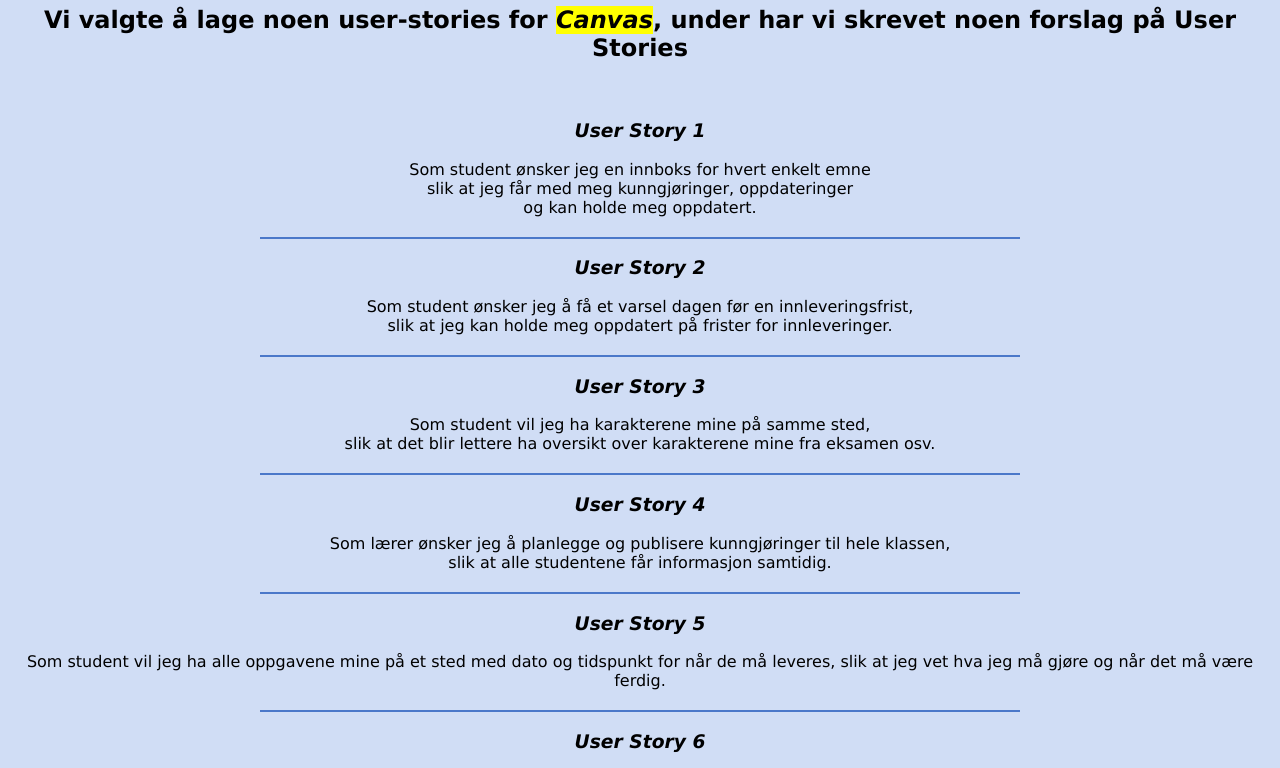
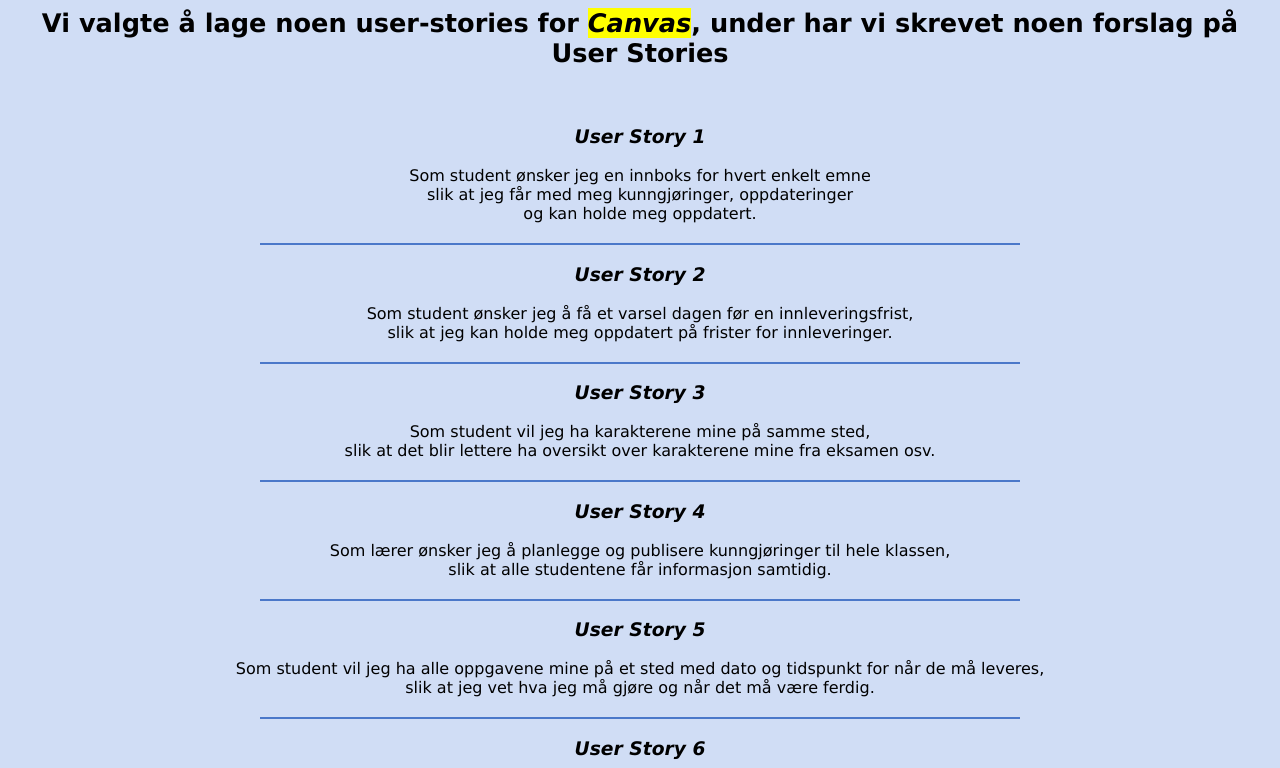
Before and after one commit to imranevci1907/Webogsystemutvikling, a plain HTML site: page Oppgaver/brukerhistorier.html in a window 1280 px wide. Shown: the part 71-839 px from the top of the page. Drawn offline with Linux system fonts and the light colour scheme.

Commit message:
Update brukerhistorier.html

```diff
--- a/Oppgaver/brukerhistorier.html
+++ b/Oppgaver/brukerhistorier.html
@@ -17,6 +17,7 @@
 
     h2 {
       text-align: center;
+      font-size: 160%;
     }
 
     .user-story {
@@ -62,7 +63,7 @@
 
   <div class="user-story">
     <h3><em>User Story 5</em></h3>
-    <p>Som student vil jeg ha alle oppgavene mine på et sted med dato og tidspunkt for når de må leveres, slik at jeg vet hva jeg må gjøre og når det må være ferdig.</p>
+    <p>Som student vil jeg ha alle oppgavene mine på et sted med dato og tidspunkt for når de må leveres, <br> slik at jeg vet hva jeg må gjøre og når det må være ferdig.</p>
   </div>
   <hr>
 
```
